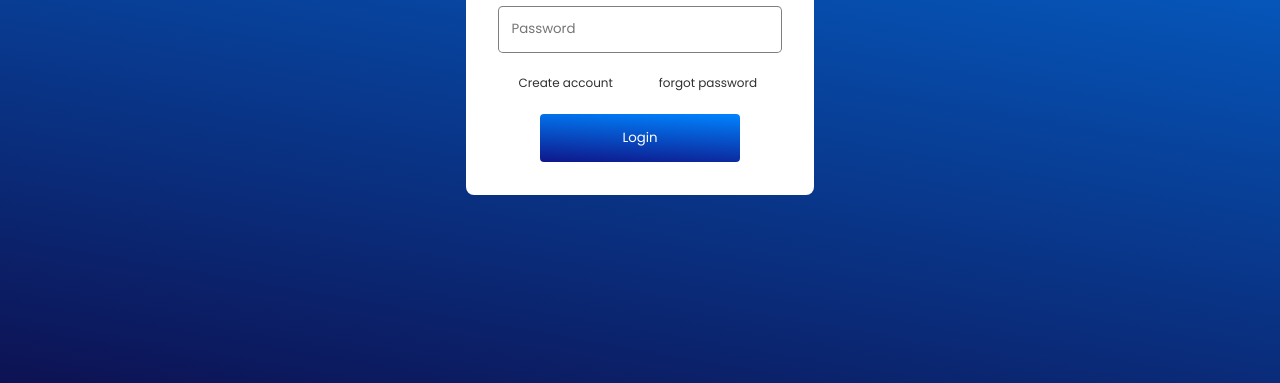
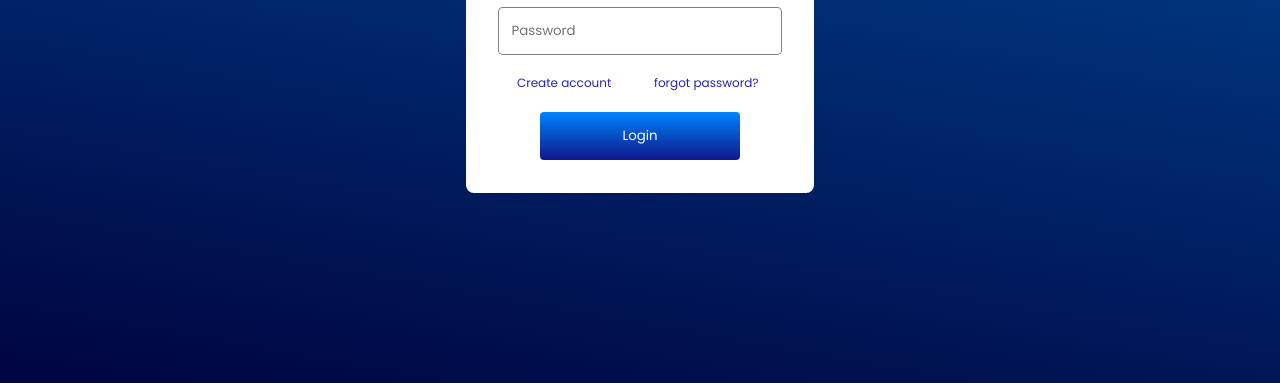
Before and after one commit to Myul8330/page-login, a plain HTML site: page index.html in a window 1280 px wide. Shown: the part 417-800 px from the top of the page. Drawn offline with Linux system fonts and the light colour scheme.

Commit message:
update css

```diff
--- a/index.html
+++ b/index.html
@@ -4,8 +4,9 @@
     <meta charset="UTF-8">
     <meta http-equiv="X-UA-Compatible" content="IE=edge">
     <meta name="viewport" content="width=device-width, initial-scale=1.0">
+    <link rel="stylesheet" href="style.css">
+    <link rel="shortcut icon" href="image/logo-300.png" type="image/x-icon">
     <title>Login</title>
-    <link rel="stylesheet" href="style.css">
 </head>
 <body>
     <main id="container">
@@ -32,7 +33,7 @@
                 <a href="#">Create account</a>
             </div>
             <div class="help-field">
-                <a href="#">forgot password</a>
+                <a href="#">forgot password?</a>
             </div>
             <div class="btn-login">
                 <input type="button" value="Login" id="button">
--- a/style.css
+++ b/style.css
@@ -22,7 +22,7 @@
  }
 /*body =======================================*/
 body {
-    background: linear-gradient(10deg, rgb(13, 18, 83),  rgb(0, 132, 255));
+    background: linear-gradient(10deg, rgb(0, 4, 65),  rgb(0, 85, 165));
     background-repeat: no-repeat;
     min-height: 100vh;
     min-width: 100vw;
@@ -50,6 +50,7 @@ body {
     top: 0;
     left: 5.6rem;
     border: 0.1rem solid var(--gray-dark);
+    box-shadow: 5px, 5px, 15px black;
 }
 .profile-pic {
     width: 100px;
@@ -89,11 +90,11 @@ h2 {
 .help-field {
     font-size: 12px;
     display:inline-block;
-    margin: 1.3rem;
+    margin: 1.2rem;
 }
 a{
     text-decoration: none;
-    color: var(--gray-dark);
+    color: rgb(38, 38, 179);
 }
 .help-field :hover{
     text-decoration: underline;
@@ -114,9 +115,9 @@ input[type="button"]{
     width: 70%;
     border-radius: 0.25rem;
     color: #fff;
-    background: linear-gradient(3deg, rgb(14, 23, 138),  rgb(0, 132, 255));
+    background: linear-gradient(0deg, rgb(14, 23, 138),  rgb(0, 132, 255));
     cursor: pointer;
 }
-input[id="button"] :hover{
-    background-color: aqua;
+input[type="button"]:hover{
+    background: linear-gradient(90deg, rgb(9, 19, 163),  rgb(62, 43, 131));
 }
```
Also changed, not shown: image/logo-300.png (added).
